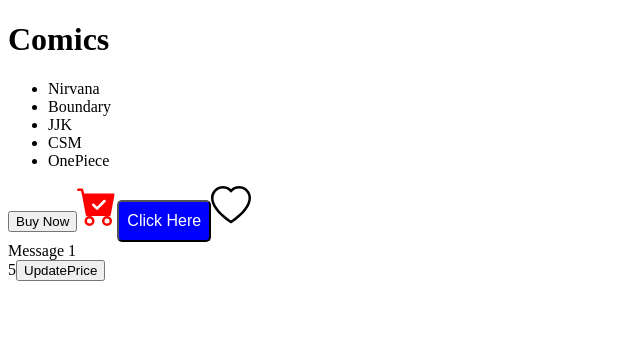
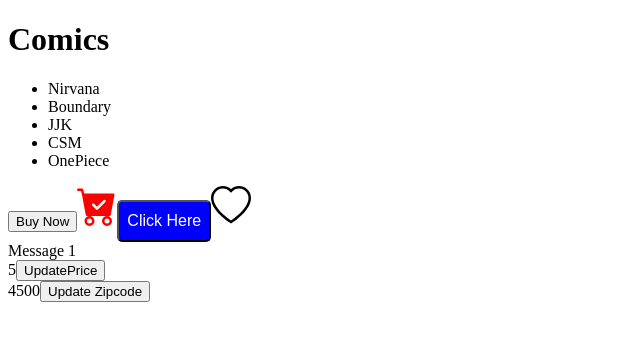
Before and after one commit to animesh0701/comic_app, a React (Vite) app: page / in a window 1280 px wide. Shown: the top 340 px of the page, without its empty margins (0-640 px from the left). Built offline with nearby package versions, Linux system fonts and the light colour scheme; the HTML template or start-up script is replaced by a standard one.

Commit message:
Updating nested objects

```diff
--- a/src/App.tsx
+++ b/src/App.tsx
@@ -8,6 +8,7 @@
 import Like from "./components/Like";
 import Message from "./components/Message";
 import UpdatePrice from "./components/UpdatePrice";
+import UpdateZip from "./components/UpdateZip";
 const comics = ["Nirvana", "Boundary", "JJK", "CSM", "OnePiece"];
 
 const handleSelectItem = (item: string) => {
@@ -36,6 +37,7 @@
       <Like onClick={() => console.log("Clicked")} />
       <Message />
       <UpdatePrice />
+      <UpdateZip />
     </div>
   );
 }
--- /dev/null
+++ b/src/components/UpdateZip.tsx
@@ -0,0 +1,29 @@
+import React from "react";
+import { useState } from "react";
+
+const UpdateZip = () => {
+  const [customer, setCustomer] = useState({
+    name: "Asuka",
+    age: 25,
+    address: {
+      city: "kyoto",
+      zipcode: 4500,
+    },
+  });
+
+  const handleClick = () => {
+    setCustomer({
+      ...customer,
+      address: { ...customer.address, zipcode: 4600 },
+    });
+  };
+
+  return (
+    <div>
+      {customer.address.zipcode}
+      <button onClick={handleClick}>Update Zipcode</button>
+    </div>
+  );
+};
+
+export default UpdateZip;
```
